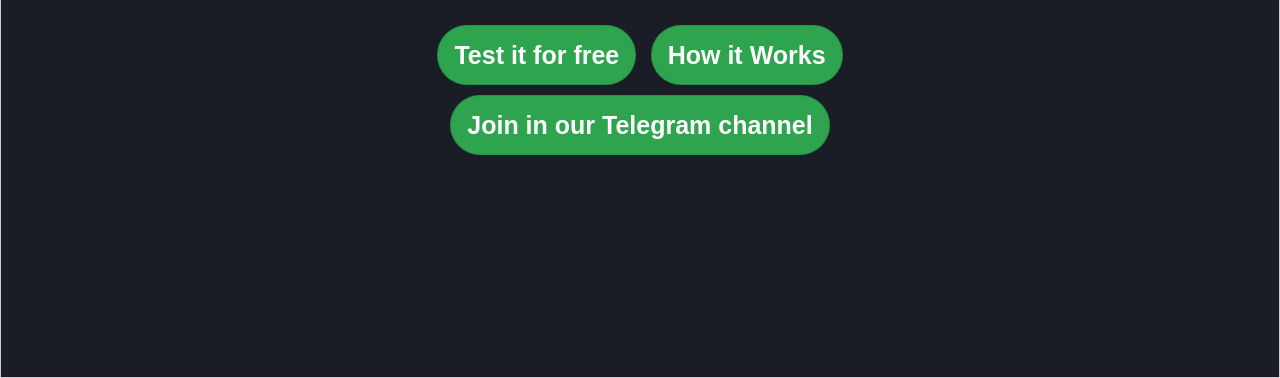
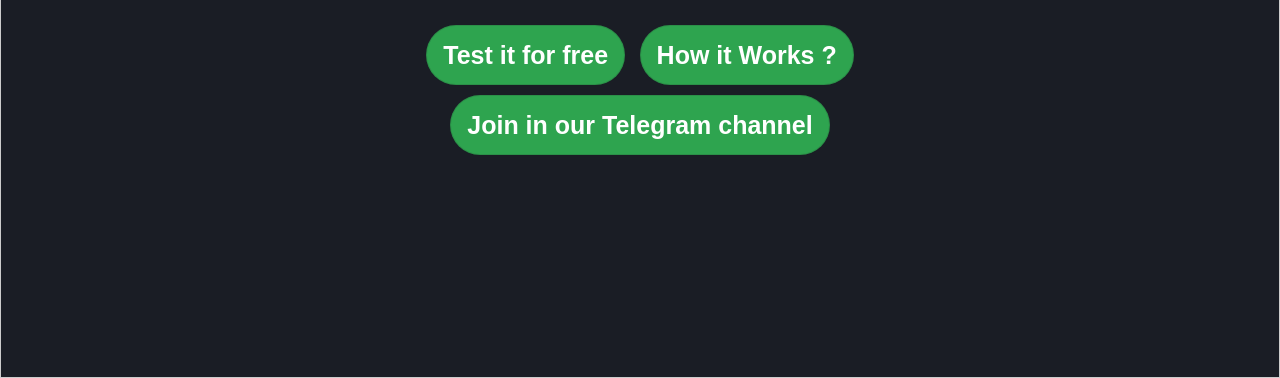
Before and after one commit to subsurfin/subsurf.in, a plain HTML site: page index.html in a window 1280 px wide. Shown: the part 464-842 px from the top of the page. Drawn offline with Linux system fonts and the light colour scheme.

Commit message:
index.html

```diff
--- a/index.html
+++ b/index.html
@@ -12,7 +12,7 @@
         <h2 class="slogan">surf in the ocean of premium subscriptions</h2>
         <p class="message">website under testing</p>
         <button id="testButton" class="test-button">Test it for free</button>
-        <button id="howButton" class="how-button">How it Works</button> <br>
+        <button id="howButton" class="how-button">How it Works ?</button> <br>
         <button id="joinButton" class="join button">Join in our Telegram channel</button>
     </div>
 
```
